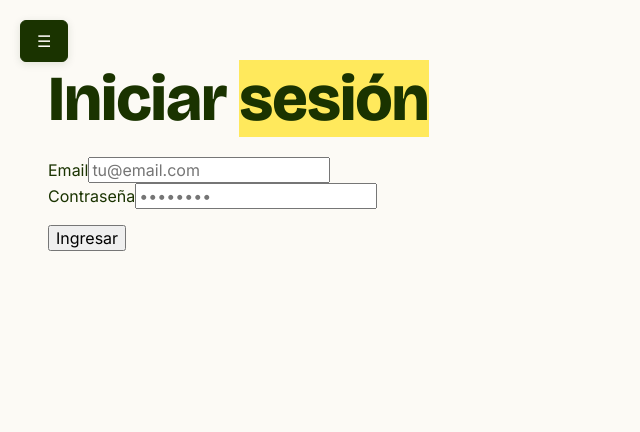
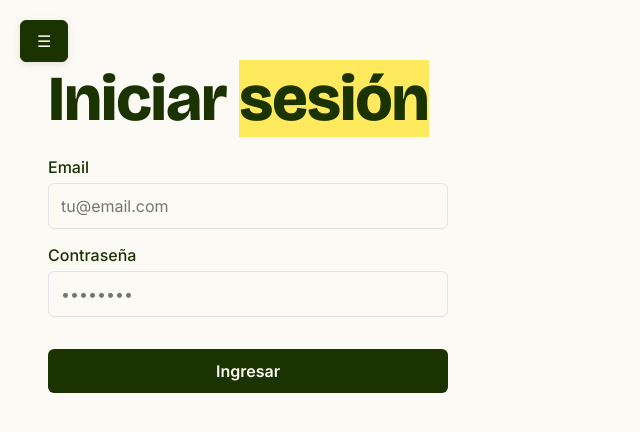
Before and after one commit to reniturani/proyecto-final-integrador, a React app in the folder frontend/: page / in a window 1280 px wide. Both pictures are taken after a click on the button "Ya tengo cuenta (Iniciar sesión)". Shown: the top 432 px of the page, without its empty margins (0-640 px from the left). Built offline with nearby package versions, Linux system fonts and the light colour scheme; the HTML template or start-up script is replaced by a standard one.

Commit message:
aplique estilos a vistas nuevas y actualizar opciones del navbar

```diff
--- a/frontend/src/App.css
+++ b/frontend/src/App.css
@@ -76,7 +76,7 @@
   background: var(--color-mint);
 }
 
-/* Contenido principal: se desplaza al abrir el menú */
+/* contenido principal: se desplaza al abrir el menu */
 .contenido-principal {
   min-height: 100vh;
   margin-left: 16px;
@@ -108,7 +108,7 @@
   -webkit-box-decoration-break: clone;
 }
 
-/* Adaptación general a pantallas pequeñas */
+/* adaptacion general a pantallas pequeñas */
 @media (max-width: 700px) {
   .navbar-menu-button {
     top: 16px;
@@ -128,3 +128,67 @@
     margin: 88px auto 40px;
   }
 }
+
+/* botones de bienvenida y login */
+.botones-bienvenida {
+  display: flex;
+  gap: 16px;
+  flex-wrap: wrap;
+}
+
+.btn-primario {
+  background: var(--color-primary);
+  color: var(--color-background);
+  padding: 12px 24px;
+  border: none;
+  border-radius: var(--radius-button);
+  font-weight: 600;
+  font-size: 16px;
+  transition: opacity 0.2s;
+}
+
+.btn-primario:hover {
+  opacity: 0.85;
+}
+
+.btn-secundario {
+  background: var(--color-mint);
+  color: var(--color-primary);
+  padding: 12px 24px;
+  border: 1px solid var(--color-primary);
+  border-radius: var(--radius-button);
+  font-weight: 600;
+  font-size: 16px;
+  transition: background 0.2s;
+}
+
+.btn-secundario:hover {
+  background: var(--color-teal);
+}
+
+/* formularios */
+.formulario {
+  display: flex;
+  flex-direction: column;
+  gap: 16px;
+  max-width: 400px;
+}
+
+.input-group {
+  display: flex;
+  flex-direction: column;
+  gap: 6px;
+}
+
+.input-group label {
+  font-weight: 500;
+  color: var(--color-text);
+}
+
+.input-group input {
+  padding: 12px;
+  border: 1px solid var(--color-border);
+  border-radius: var(--radius-button);
+  font-size: 16px;
+  background: var(--color-background);
+}
--- a/frontend/src/App.jsx
+++ b/frontend/src/App.jsx
@@ -1,6 +1,6 @@
 import { useState } from 'react'
 import Navbar from './components/Navbar'
-import Bienvenida from './pages/Bienvenida'
+import Bienvenida from './pages/Bienvenida.jsx'
 import Login from './pages/Login'
 import Inicio from './pages/Inicio'
 import Aprender from './pages/Aprender'
--- a/frontend/src/components/Navbar.jsx
+++ b/frontend/src/components/Navbar.jsx
@@ -1,5 +1,6 @@
 const opciones = [
-    { nombre: 'Inicio', ruta: '/inicio' },
+    { nombre: 'Bienvenida', ruta: '/Bienvenida' },
+    { nombre: 'Login', ruta: '/login' },
     { nombre: 'Aprender', ruta: '/aprender' },
     { nombre: 'Mi perfil', ruta: '/mi-perfil' },
     { nombre: 'Profesores', ruta: '/profesores' },
```
